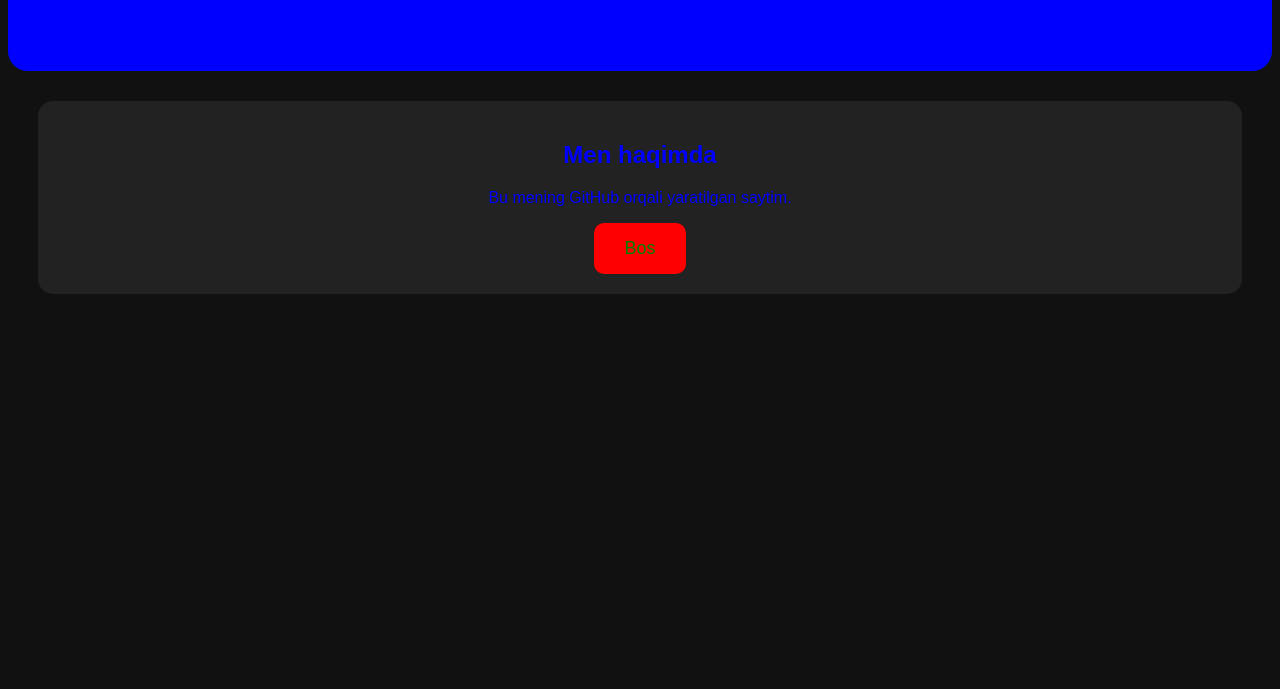
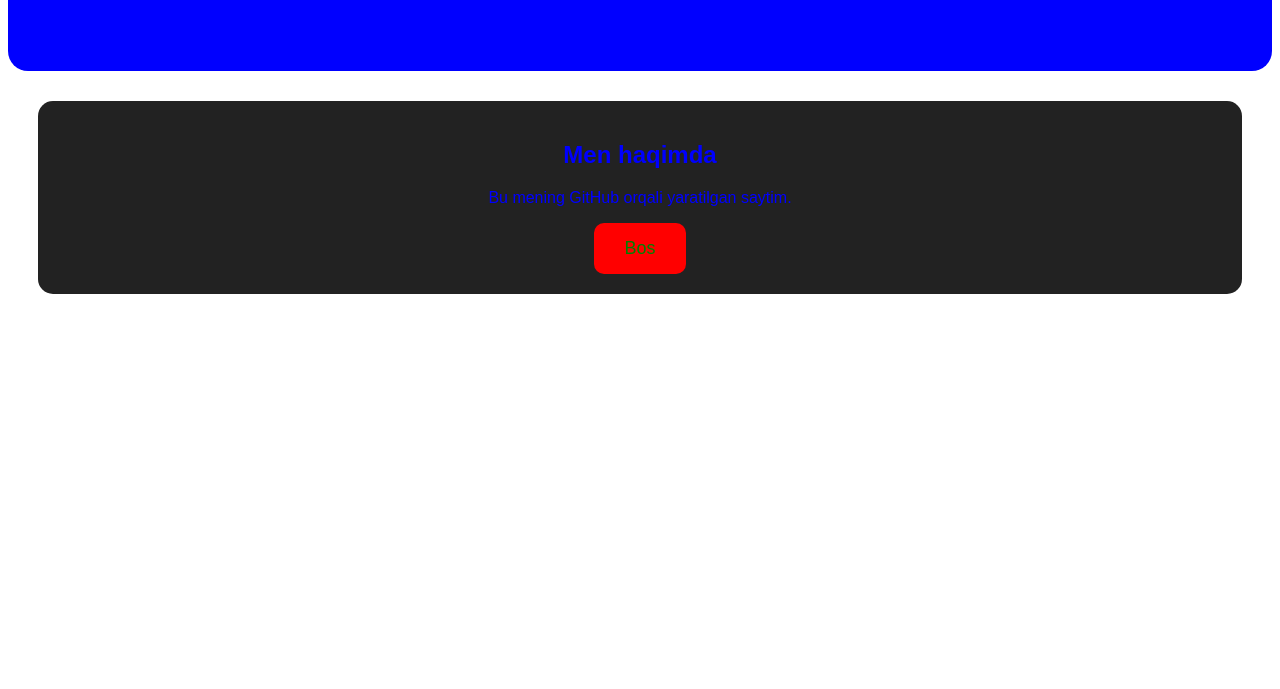
Before and after one commit to xazratovna129-a11y/Mahmud-bekki, a plain HTML site: page index.html in a window 1280 px wide. Shown: the part 111-800 px from the top of the page. Drawn offline with Linux system fonts and the light colour scheme.

Commit message:
Fix syntax error in body selector
Maxaaaaaaa🖤

```diff
--- a/style.css
+++ b/style.css
@@ -1,4 +1,4 @@
-body {
+body {rasm.jpg
     background: #111;
     color: blue;
     font-family: Arial;
```
